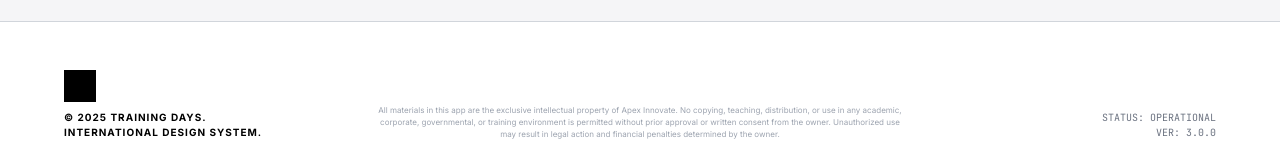
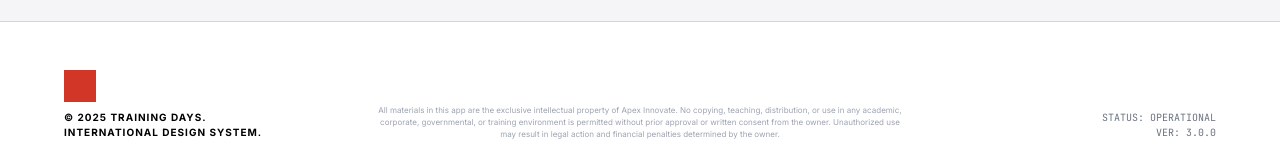
Before and after one commit to Joenasriani/training-days, a React (Vite) app: page / in a window 1280 px wide. Shown: the part 6732-6892 px from the top of the page. Built offline with nearby package versions, Linux system fonts and the light colour scheme.

Commit message:
Change footer logo square from black to orange theme color #D13627
Agent-Logs-Url: https://github.com/Joenasriani/training-days/sessions/08f7bb2c-5539-423e-bccb-8b4c47ac34eb

Co-authored-by: Joenasriani <3828735+Joenasriani@users.noreply.github.com>

```diff
--- a/App.tsx
+++ b/App.tsx
@@ -106,7 +106,7 @@ export default function App() {
 
             {/* Left: Logo & Copyright */}
             <div className="flex flex-col gap-2 w-full md:w-1/4">
-              <div className="w-8 h-8 bg-black"></div>
+              <div className="w-8 h-8 bg-[#D13627]"></div>
               <p className="text-[10px] font-bold uppercase tracking-widest text-black">
                 &copy; 2025 Training Days.<br/>International Design System.
               </p>
```
